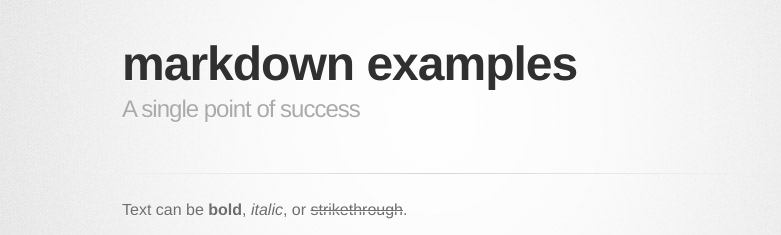
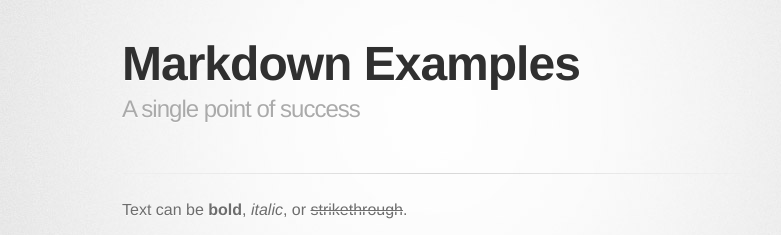
Before and after one commit to baron-david/dchin.me_jekyll, a Jekyll site: the page built from examples.md, in a window 1280 px wide and 900 px high. Shown: the top 235 px of the window, without its empty margins (208-989 px from the left). Built offline with Jekyll 4.4.1, drawn with Linux system fonts in a browser that asks for light colours; some web fonts are replaced; comment, search, counter and statistics services are not loaded.

```diff
--- a/examples.md
+++ b/examples.md
@@ -1,6 +1,6 @@
 ---
 layout: default
-title: markdown examples
+title: Markdown Examples
 permalink: /examples/
 order: 200
 ---
```
